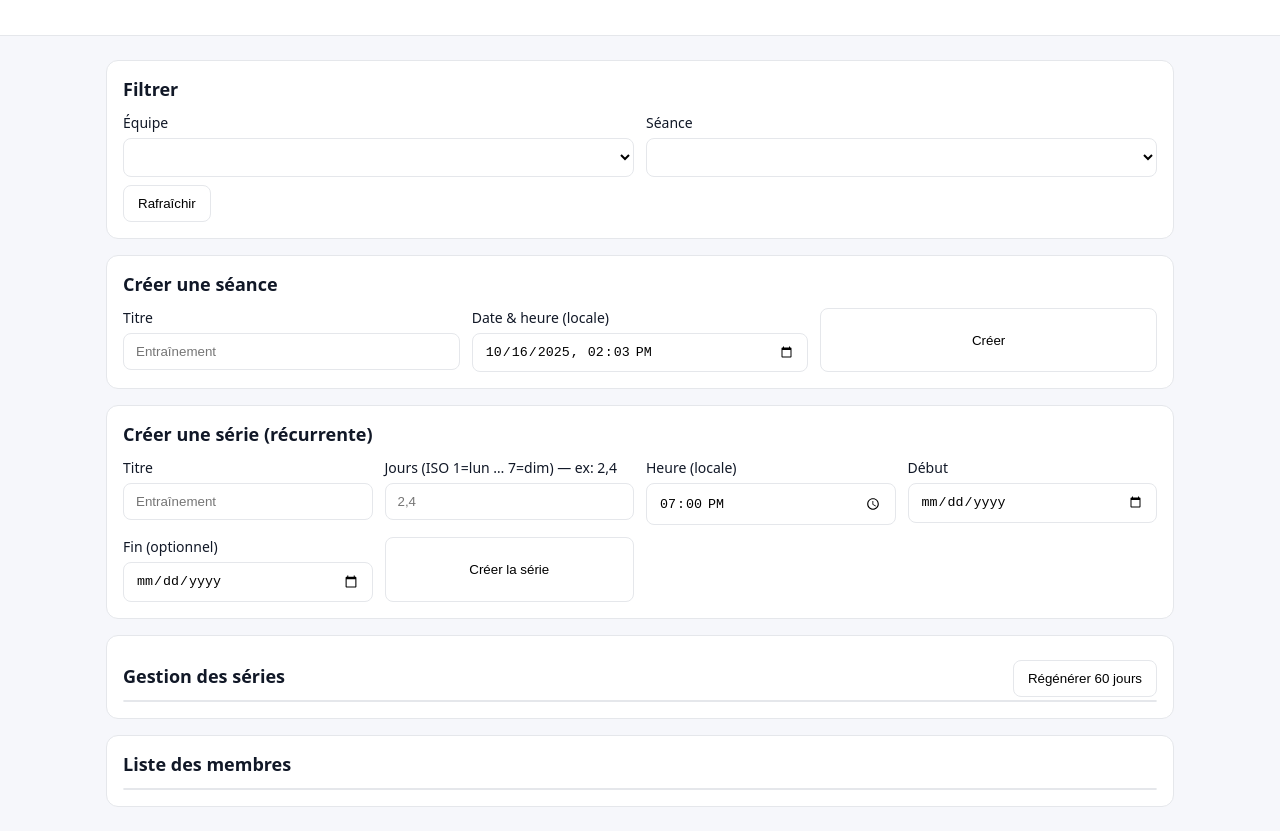
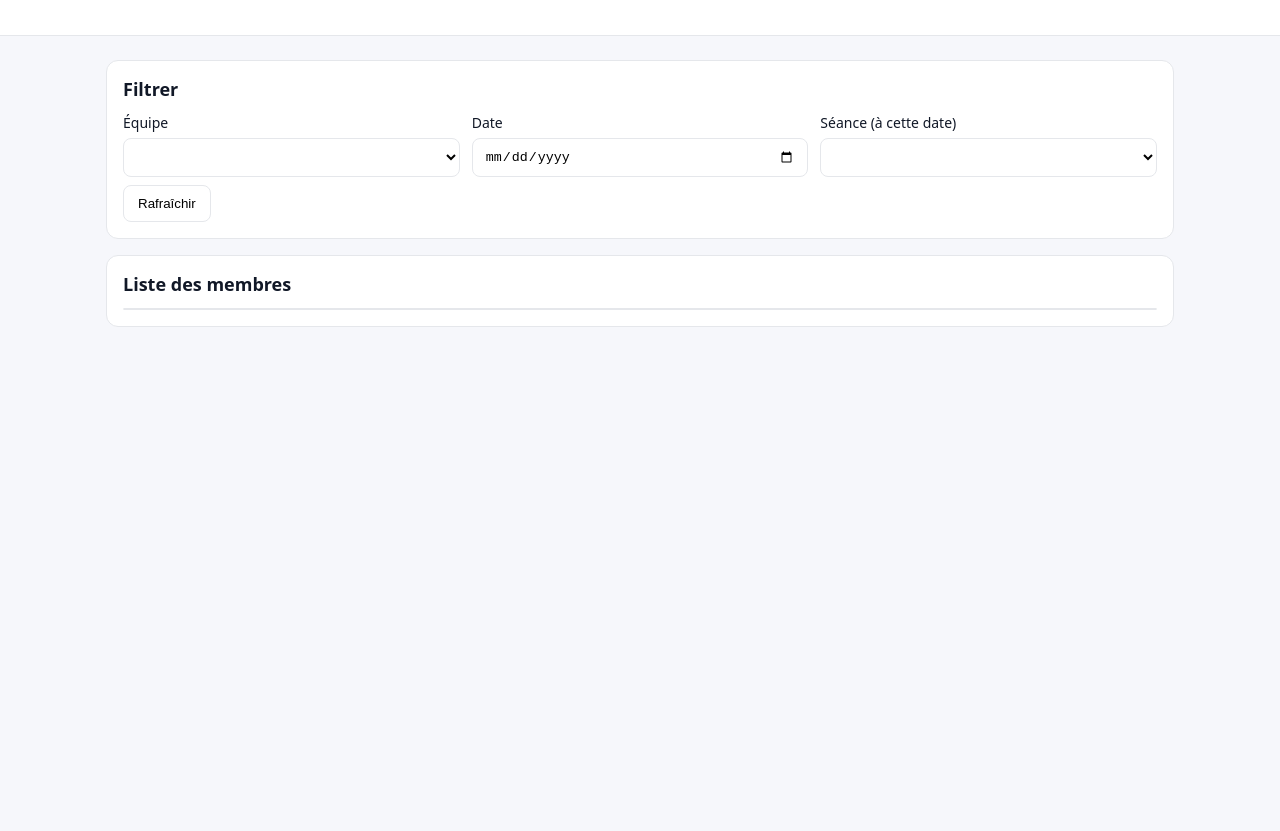
Before and after one commit to pmartins77/club-app, a website: page public/coach.html in a window 1280 px wide. Shown: the part 83-914 px from the top of the page. After the commit the page ends 800 px from the top, so only its background shows below. Drawn offline with Linux system fonts and the light colour scheme; no server answers.

Commit message:
Remove session creation and series management sections
Removed session creation forms and series management sections from coach.html.

```diff
--- a/public/coach.html
+++ b/public/coach.html
@@ -25,7 +25,11 @@
           <select id="teamSelect"></select>
         </label>
         <label>
-          Séance
+          Date
+          <input type="date" id="daySelect" />
+        </label>
+        <label>
+          Séance (à cette date)
           <select id="sessionSelect"></select>
         </label>
       </div>
@@ -34,70 +38,13 @@
       </div>
     </section>
 
-    <!-- Création séance ponctuelle -->
-    <section class="panel">
-      <h2>Créer une séance</h2>
-      <form id="createSessionForm" class="grid">
-        <label>
-          Titre
-          <input type="text" id="sessionTitle" placeholder="Entraînement" required />
-        </label>
-        <label>
-          Date & heure (locale)
-          <input type="datetime-local" id="sessionDate" required />
-        </label>
-        <button type="submit">Créer</button>
-      </form>
-    </section>
-
-    <!-- Création série récurrente -->
-    <section class="panel">
-      <h2>Créer une série (récurrente)</h2>
-      <form id="createSeriesForm" class="grid">
-        <label>
-          Titre
-          <input type="text" id="seriesTitle" placeholder="Entraînement" required />
-        </label>
-        <label>
-          Jours (ISO 1=lun … 7=dim) — ex: 2,4
-          <input type="text" id="seriesDays" placeholder="2,4" required />
-        </label>
-        <label>
-          Heure (locale)
-          <input type="time" id="seriesTime" value="19:00" required />
-        </label>
-        <label>
-          Début
-          <input type="date" id="seriesStart" />
-        </label>
-        <label>
-          Fin (optionnel)
-          <input type="date" id="seriesEnd" />
-        </label>
-        <button type="submit">Créer la série</button>
-      </form>
-    </section>
-
-    <!-- Gestion des séries -->
-    <section class="panel">
-      <div class="panel-header">
-        <h2>Gestion des séries</h2>
-        <div class="actions">
-          <button id="regenBtn" title="Re-matérialiser les prochaines 8–9 semaines">Régénérer 60 jours</button>
-        </div>
-      </div>
-      <div id="seriesContainer" class="table-wrap"></div>
-    </section>
-
     <!-- Liste membres + présence -->
     <section class="panel">
       <div class="panel-header">
         <h2>Liste des membres</h2>
         <span id="sessionInfo" class="muted"></span>
       </div>
-      <div id="membersContainer" class="table-wrap">
-        <!-- table injectée ici -->
-      </div>
+      <div id="membersContainer" class="table-wrap"></div>
     </section>
   </main>
 
@@ -114,7 +61,6 @@
     </tr>
   </template>
 
-  <!-- IMPORTANT: chemin sans /public -->
   <script src="/coach.js"></script>
 </body>
 </html>
```
